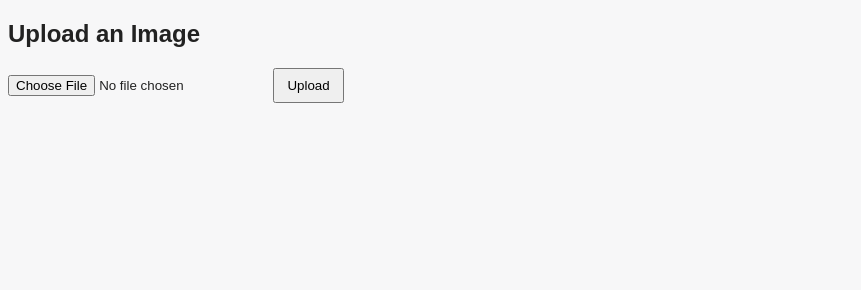
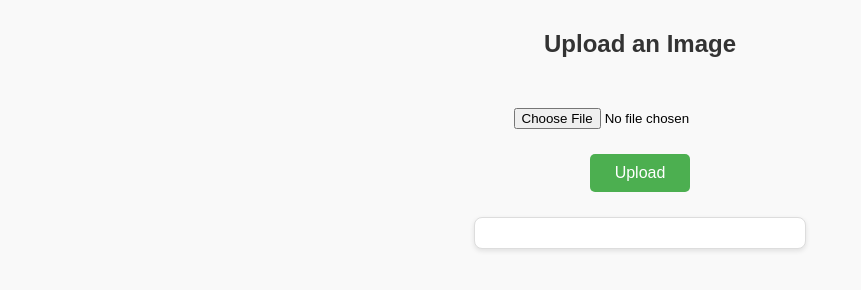
Before and after one commit to KrishnaGarg1011/Explanable-Fashion-Classifier, a plain HTML site: page frontend2/index.html in a window 1280 px wide. Shown: the whole page, without its empty margins (0-861 px from the left). Drawn offline with Linux system fonts and the light colour scheme.

Commit message:
Update style.css

```diff
--- a/frontend2/style.css
+++ b/frontend2/style.css
@@ -1,7 +1,74 @@
-/* frontend/style.css */
-body { font-family: Arial, sans-serif; background:#f7f7f8; color:#222; }
-.container { max-width:900px; margin:24px auto; padding:16px; }
-.card { background:#fff; padding:12px; margin:12px 0; border-radius:8px; box-shadow: 0 2px 6px rgba(0,0,0,0.06); display:inline-block; vertical-align:top; margin-right:12px; }
-#grid .card { width:220px; text-align:center; }
-img { border-radius:6px; }
-button {padding:8px 12px; margin-left:8px;}
+/* General page styling */
+body {
+    font-family: Arial, sans-serif;
+    background-color: #f9f9f9;
+    margin: 0;
+    padding: 0;
+    display: flex;
+    flex-direction: column;
+    align-items: center;
+}
+
+/* Header */
+h2 {
+    color: #333;
+    margin-top: 30px;
+}
+
+/* File input */
+input[type="file"] {
+    margin-top: 20px;
+    padding: 10px;
+}
+
+/* Upload button */
+button {
+    margin-top: 15px;
+    padding: 10px 25px;
+    background-color: #4CAF50;
+    color: white;
+    border: none;
+    cursor: pointer;
+    border-radius: 5px;
+    font-size: 16px;
+    transition: background-color 0.3s;
+}
+
+button:hover {
+    background-color: #45a049;
+}
+
+/* Result display */
+#result {
+    margin-top: 25px;
+    padding: 15px;
+    background-color: #fff;
+    border: 1px solid #ddd;
+    border-radius: 8px;
+    width: 300px;
+    text-align: center;
+    box-shadow: 0 2px 5px rgba(0,0,0,0.1);
+}
+
+/* Gallery page styling (optional) */
+.gallery {
+    display: flex;
+    flex-wrap: wrap;
+    justify-content: center;
+    margin-top: 20px;
+}
+
+.gallery img {
+    width: 150px;
+    height: 150px;
+    object-fit: cover;
+    margin: 10px;
+    border-radius: 8px;
+    border: 1px solid #ccc;
+    transition: transform 0.3s;
+}
+
+.gallery img:hover {
+    transform: scale(1.05);
+    border-color: #4CAF50;
+}
```
